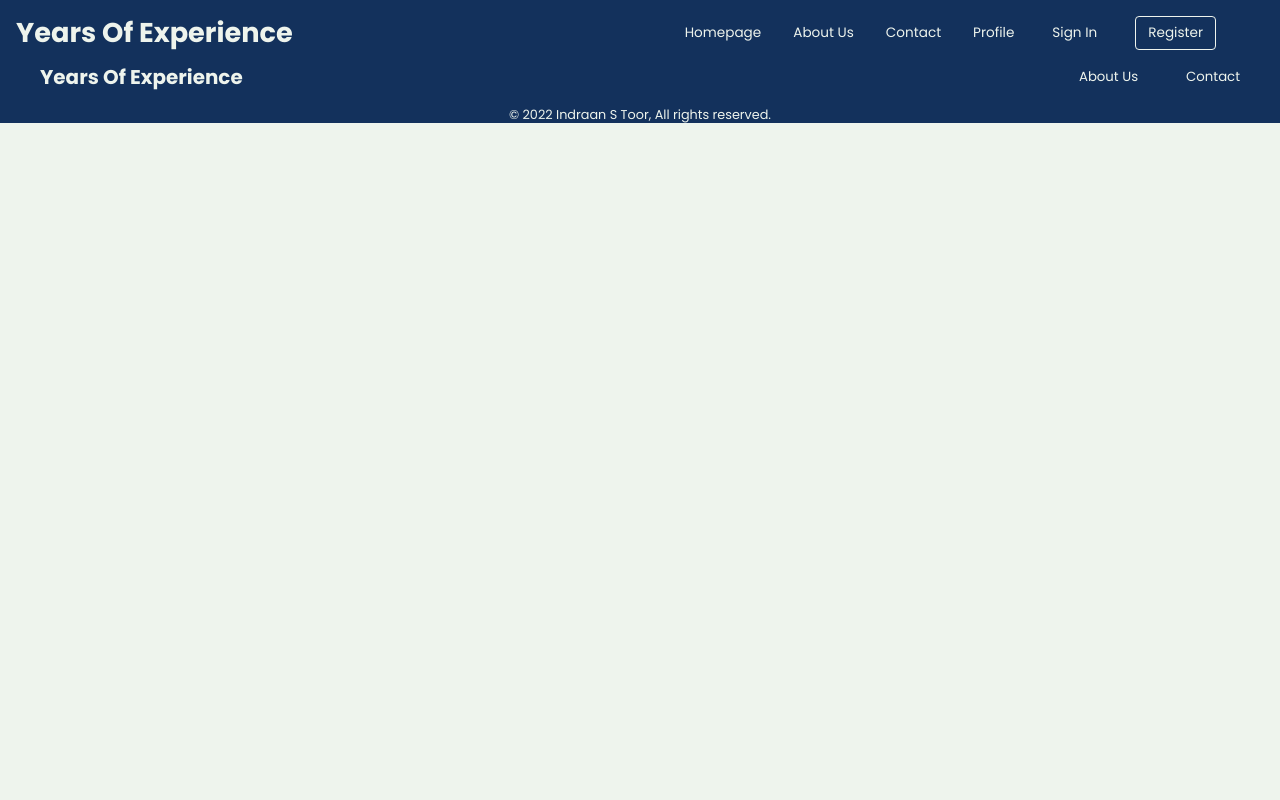
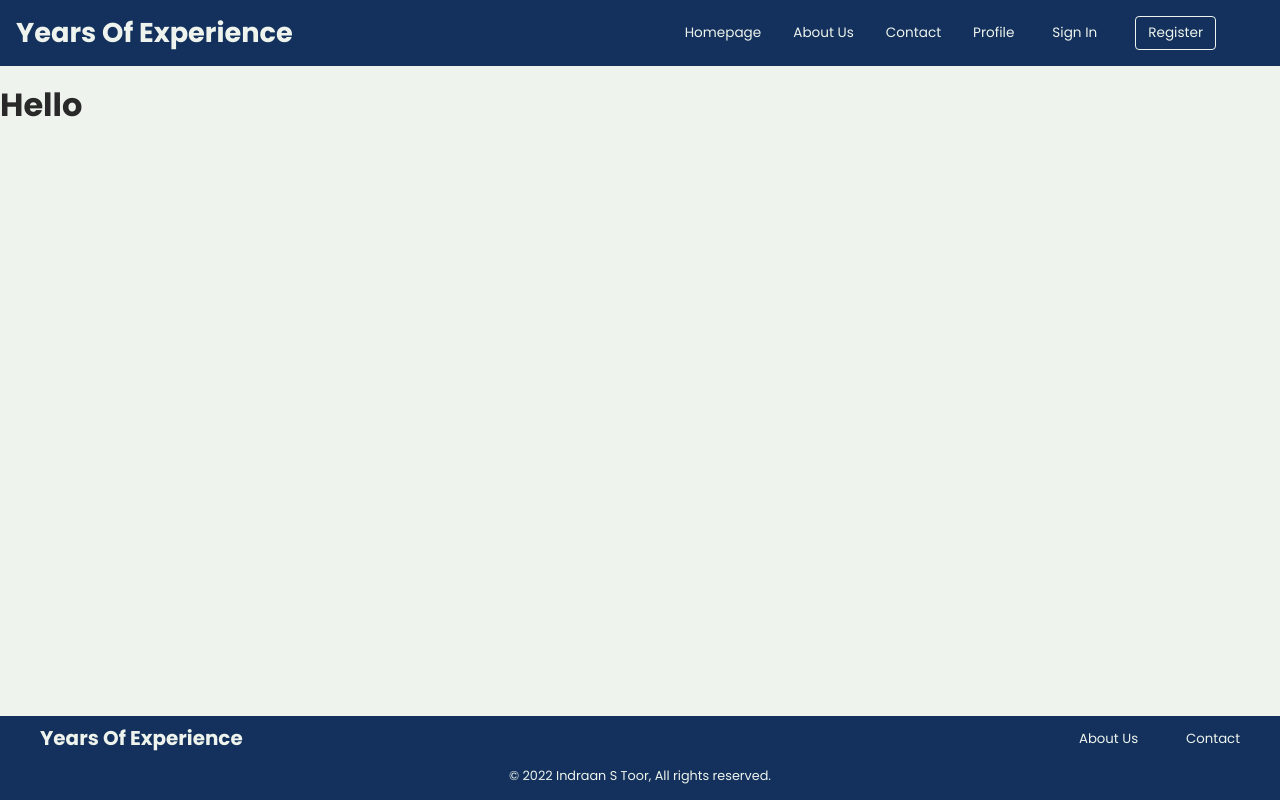
Before and after one commit to indraantoor/Years-Of-Experience, a React (Create React App) app: page / in a window 1280 px wide. Built offline with nearby package versions, Linux system fonts and the light colour scheme; a web font is replaced by a local one.

Commit message:
style: add css grid to overall page layout
Signed-off-by: indraantoor <indraantoor@gmail.com>

```diff
--- a/src/App.js
+++ b/src/App.js
@@ -1,14 +1,12 @@
 import React from "react";
 import { GlobalStyle } from "./App.style";
-import { Navbar } from "./components/Navbar";
-import { Footer } from "./components/Footer";
+import { Home } from "./pages/Home";
 
 const App = () => {
   return (
     <React.Fragment>
       <GlobalStyle />
-      <Navbar />
-      <Footer />
+      <Home />
     </React.Fragment>
   );
 };
--- a/src/App.style.js
+++ b/src/App.style.js
@@ -12,6 +12,11 @@ export const GlobalStyle = createGlobalStyle`
   }
 
   body {
+    height: 100vh;
+    width: 100vw;
+  }
+
+  body {
     background-color: var(--main-bg);
     color: var(--primary-black);
   }
--- a/src/components/Footer/footer.style.js
+++ b/src/components/Footer/footer.style.js
@@ -12,7 +12,7 @@ export const FooterContainer = styled.footer`
 
   ul {
     list-style-type: none;
-    padding: 0;
+    padding: 0.7rem 0 0 0;
     margin: 2rem 0;
     display: flex;
     flex-flow: row wrap;
--- /dev/null
+++ b/src/pages/Home/home.style.js
@@ -0,0 +1,8 @@
+import styled from "styled-components";
+
+export const Container = styled.div`
+  height: 100vh;
+  display: grid;
+  grid-template-columns: 1fr;
+  grid-template-rows: auto 1fr auto;
+`;
--- /dev/null
+++ b/src/pages/Home/index.js
@@ -0,0 +1,17 @@
+import { Container } from "./home.style";
+import { Navbar } from "../../components/Navbar";
+import { Footer } from "../../components/Footer";
+
+export const Home = () => {
+  return (
+    <Container>
+      <header>
+        <Navbar />
+      </header>
+      <main>
+        <h1>Hello</h1>
+      </main>
+      <Footer />
+    </Container>
+  );
+};
```
